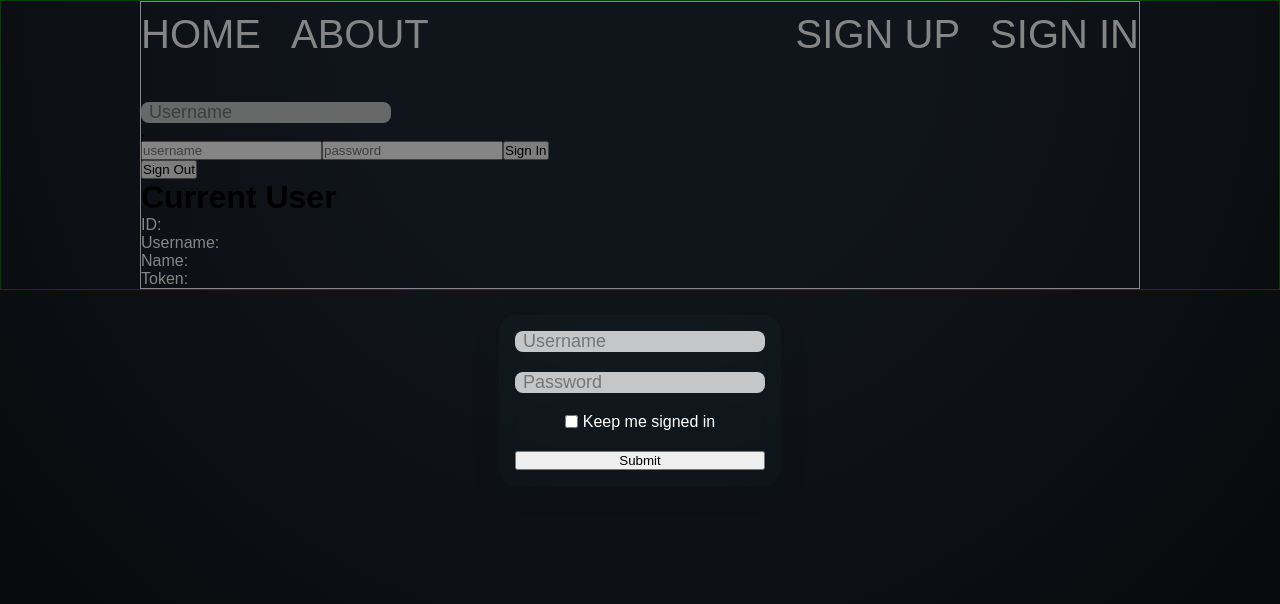
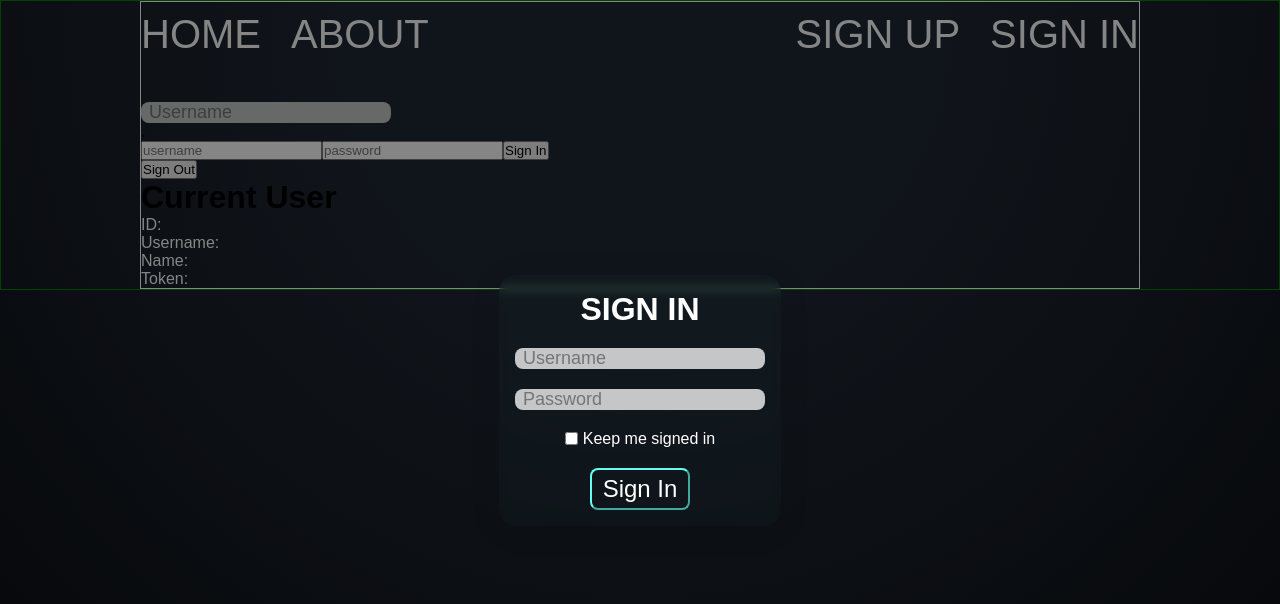
Before and after one commit to German-kos/Communion-Client, a React (Create React App) app in the folder client/: page / in a window 1280 px wide. Both pictures are taken after a click on the link "SIGN IN". Shown: the top 604 px of the page. Built offline with nearby package versions, Linux system fonts and the light colour scheme; a web font is replaced by a local one.

Commit message:
custom button component + improved sign in

```diff
--- /dev/null
+++ b/client/src/components/common/button/outlined_button/OutlinedButton.tsx
@@ -0,0 +1,22 @@
+import "components/common/button/outlined_button/outlinedButton.css";
+import { IButtonComponent } from "interfaces/ButtonComponentInterface";
+
+import React from "react";
+
+function OutlinedButton({ text, preset, type }: IButtonComponent) {
+  return (
+    <button
+      className="outlinedButton"
+      type={type}
+      style={{
+        width: preset.width.toString() + "px",
+        fontSize: preset.fontSize.toString() + "px",
+        padding: preset.padding.toString() + "px",
+      }}
+    >
+      {text}
+    </button>
+  );
+}
+
+export default OutlinedButton;
--- /dev/null
+++ b/client/src/components/common/button/outlined_button/outlinedButton.css
@@ -0,0 +1,7 @@
+.outlinedButton {
+  background: none;
+  font-family: var(--font-family);
+  color: white;
+  border-radius: 8px;
+  border-color: #66fcf1;
+}
--- a/client/src/components/modal/modal.css
+++ b/client/src/components/modal/modal.css
@@ -17,6 +17,6 @@
   background: rgba(102, 252, 241, 0.02);
   border-radius: 16px;
   box-shadow: 0 4px 30px rgba(0, 0, 0, 0.1);
-  backdrop-filter: blur(9.5px);
-  -webkit-backdrop-filter: blur(9.5px);
+  backdrop-filter: blur(4.1px);
+  -webkit-backdrop-filter: blur(4.1px);
 }
--- a/client/src/components/sign_in_form/SignInForm.tsx
+++ b/client/src/components/sign_in_form/SignInForm.tsx
@@ -7,6 +7,8 @@ import axios from "axios";
 import store from "redux/store";
 import { signIn } from "redux/slices/UserSlice";
 import { closeModal } from "redux/slices/ModalSlice";
+import OutlinedButton from "components/common/button/outlined_button/OutlinedButton";
+import { buttonPcPreset } from "presets/custom_button_presets/button_pc";
 
 function SignInForm() {
   const submitForm = async (event: React.SyntheticEvent) => {
@@ -50,6 +52,9 @@ function SignInForm() {
   return (
     <>
       <form className="signInForm" onSubmit={submitForm}>
+        <div className="sign_in_title_container">
+          <h1>SIGN IN</h1>
+        </div>
         {requiredFields.map((field) => {
           return (
             <Input
@@ -59,15 +64,21 @@ function SignInForm() {
               key={field}
             />
           );
-          {
-            /* make a seperate component for a password field (with eye that shows/hides password) */
-          }
+
+          /* make a seperate component for a password field (with eye that shows/hides password) */
         })}
         <div className="checkBoxSection">
           <input type="checkbox" id="keepLogged" name="keepLogged" />
           <label htmlFor="keepLogged">Keep me signed in</label>
         </div>
-        <input type="submit" /> {/* make a component for submit button */}
+        <div className="sign_in_submit_container">
+          <OutlinedButton
+            text="Sign In"
+            preset={buttonPcPreset}
+            type="submit"
+          />
+        </div>
+        {/* <input type="submit" /> make a component for submit button */}
       </form>
     </>
   );
--- a/client/src/components/sign_in_form/signInForm.css
+++ b/client/src/components/sign_in_form/signInForm.css
@@ -12,3 +12,10 @@
   color: white;
   gap: 5px;
 }
+
+.sign_in_title_container,
+.sign_in_submit_container {
+  display: flex;
+  justify-content: center;
+  color: white;
+}
--- /dev/null
+++ b/client/src/interfaces/ButtonComponentInterface.ts
@@ -0,0 +1,5 @@
+export interface IButtonComponent {
+  text: string;
+  preset: any;
+  type: "submit" | undefined;
+}
--- /dev/null
+++ b/client/src/interfaces/ButtonPresetInterface.ts
@@ -0,0 +1,5 @@
+export interface IButtonPreset {
+  width: number; // in pixels
+  fontSize: number; // in pixels
+  padding: number; // in pixels
+}
--- /dev/null
+++ b/client/src/presets/custom_button_presets/button_pc.ts
@@ -0,0 +1,7 @@
+import { IButtonPreset } from "interfaces/ButtonPresetInterface";
+
+export const buttonPcPreset: IButtonPreset = {
+  width: 100,
+  fontSize: 24,
+  padding: 5,
+};
```
